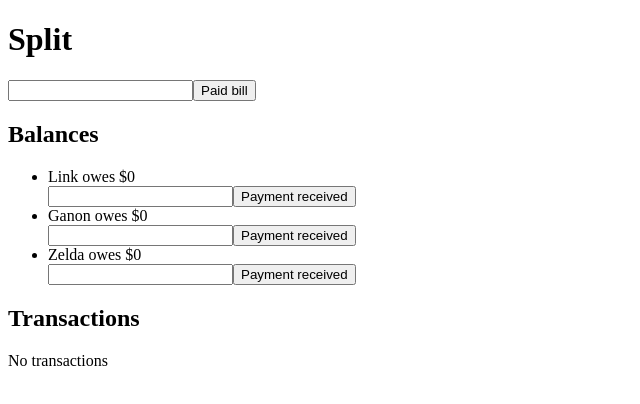
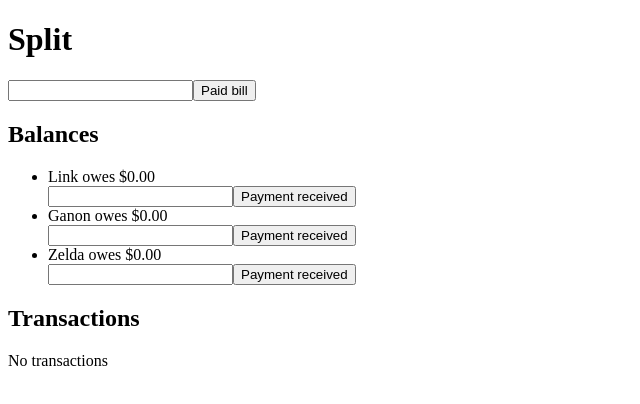
Before and after one commit to rtessier/split, a React app: page / in a window 1280 px wide. Shown: the top 404 px of the page, without its empty margins (0-640 px from the left). Built offline with nearby package versions, Linux system fonts and the light colour scheme.

Commit message:
Convert floats to numbers; format for currency

```diff
--- a/components/Housemate.js
+++ b/components/Housemate.js
@@ -15,12 +15,12 @@ class Housemate extends Component {
   }
 
   onPaymentReceived() {
-    this.props.onPaymentReceived(this.props.name, parseFloat(this.refs.paymentAmount.value))
+    this.props.onPaymentReceived(this.props.name, Number(this.refs.paymentAmount.value))
   }
 
   renderBalanceStatus() {
     let status = "owes"
-    let amount = this.props.amount
+    let amount = this.props.amount.toFixed(2)
 
     if (this.props.amount < 0) {
       status = "gets back"
--- a/components/Transaction.js
+++ b/components/Transaction.js
@@ -3,7 +3,7 @@ import React, { Component } from 'react'
 class Transaction extends Component {
   render() {
     return (
-      <div>{`${this.props.from} paid $${this.props.amount}`}</div>
+      <div>{`${this.props.from} paid $${this.props.amount.toFixed(2)}`}</div>
     );
   }
 }
```
